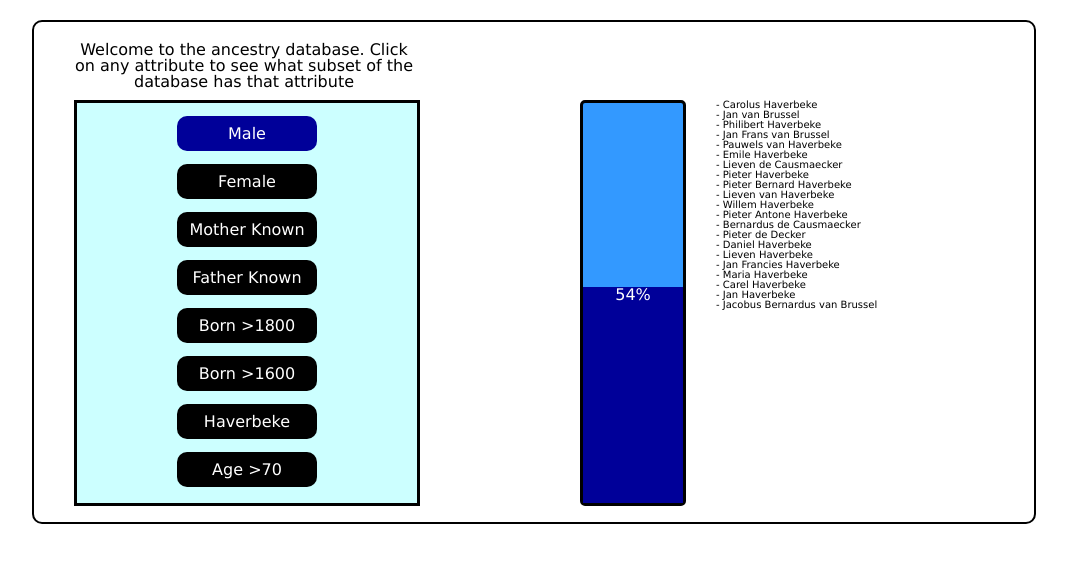
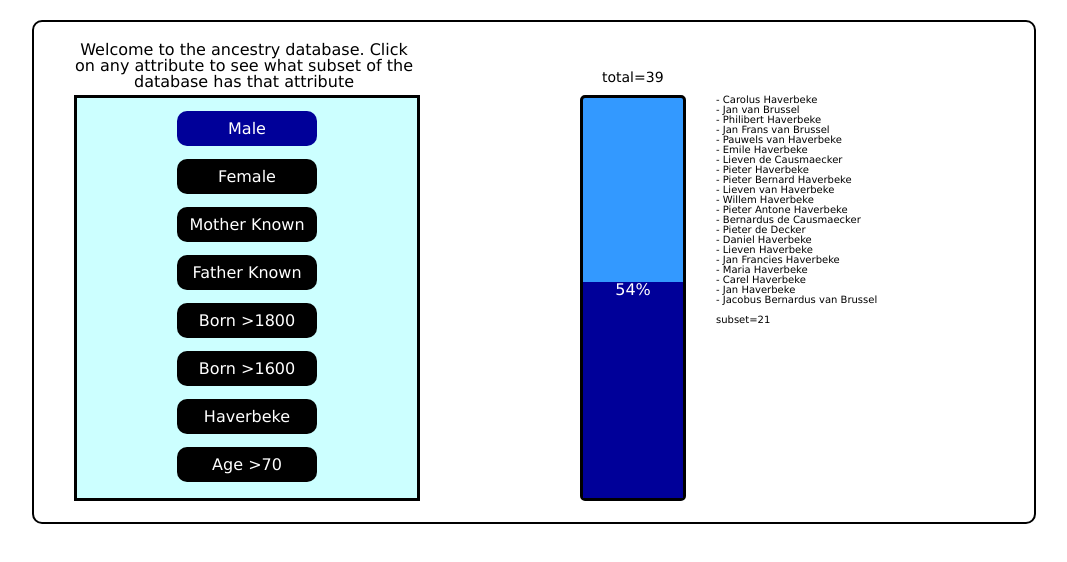
Before and after one commit to zconn08/ancestryFilter, a plain HTML site: page index.html in a window 1280 px wide. Both pictures are taken after a click on the element "Male". Shown: the whole page, without its empty margins (108-1175 px from the left). Drawn offline with nearby package versions, Linux system fonts and the light colour scheme.

Commit message:
Draft v2

```diff
--- a/app.js
+++ b/app.js
@@ -6,7 +6,11 @@ var ancestry = JSON.parse(ANCESTRY_FILE);
 //Defines ancestryCount as the number of people in dataset
 var ancestryCount = ancestry.length;
 
-//Defines myEach as a function to perform a function on each value in the array
+//Initializes variables currentArr and currentPercent
+var currentArr = [];
+var currentPercent;
+
+//Defines myEach to perform a function on each value in the array
 function myEach(arr,f){
   for(var i = 0; i<arr.length;i++){
     f(arr[i]);
@@ -50,19 +54,36 @@ function ageOver70(x){
   return x.died - x.born >= 70;
 }
 
-//Lists out names for people in current Array with dash before each name and a break to separate the names
+//Lists out names for people in current Array with dash before each name and a break to separate the names. Additionally, add a total of the subset at the end.
 function listNames(arr){
   if(arr.length < 1){
     return null;
   }
-  var newArr = ["- ",arr[0].name];
-  for(var i = 1;i<arr.length;i++){
-    if(arr[i] !== undefined){newArr.push("<br> - " + arr[i].name);}
-  }
+  var newArr = [];
+  myEach(arr,function(x){
+    if(x !== undefined){
+      newArr.push("- " + x.name + "<br>");
+    }
+  });
+  newArr.push("<br>subset="+arr.length);
   return newArr.join("");
 }
 
-//Adds names to name column. Calculates percent that subset represetns and then updates percent. Changes height and margin of bars to represent correct portion.
+//When a button is clicked, it empties the percent and name column, changes current button to blue, resets rest of buttons to black and shows bars
+$(".button").click(function(){
+  $("#percent2").empty();
+  $("#nameColumn").empty();
+  $("#totalNum").empty();
+  $(".button").css("background-color","black");
+  $(this).css("background-color","#000099");
+  $("#smallBar").fadeIn(1000);
+  $("#largeBar").show();
+  $("#nameColumn").show();
+  $("#totalNum").append(ancestryCount);
+  $("#total").show();
+});
+
+//Adds names to name column. Calculates percent that subset represents and then updates percent. Changes height and margin of bars to represent correct portion.
 function updateCurrent(){
   $("#nameColumn").html(listNames(currentArr));
   currentPercent = Math.round(currentArr.length / ancestry.length * 100);
@@ -70,21 +91,6 @@ function updateCurrent(){
   $("#smallBar").css("margin-top",(1 - (currentPercent/100))*400 + "px");
   $("#smallBar").css("height",(currentPercent/100) * 400+"px");
 }
-
-//Initializes variables currentArr and currentPercent
-var currentArr = [];
-var currentPercent;
-
-//When a button is clicked, it empties the percent and name column, changes current button to blue, resets rest of buttons to black and shows bars
-$(".button").click(function(){
-  $("#percent2").empty();
-  $("#nameColumn").empty();
-  $(".button").css("background-color","black");
-  $(this).css("background-color","#000099");
-  $("#smallBar").fadeIn(1000);
-  $("#largeBar").show();
-  $("#nameColumn").show();
-});
 
 //filters currentArr based on button clicked and runs update current function
 $("#male").click(function(){
--- a/index.html
+++ b/index.html
@@ -12,6 +12,7 @@
 	<div id="backgroundWrapper">
 		<div id = "instructions">Welcome to the ancestry database. Click on any attribute to see what subset of the database has that attribute
 		</div>
+		<div id = "total">total=<span id="totalNum"></span></div>
 		<div id="buttonWrapper">
 			<div class="button" id="male">Male</div>
 			<div class="button" id="female">Female</div>
--- a/main.css
+++ b/main.css
@@ -6,7 +6,6 @@
 	margin-top: 20px;
 	border-radius: 10px;
 }
-
 #instructions {
 	width: 340px;
 	margin-left: 40px;
@@ -14,18 +13,28 @@
 	font-size: 16px;
 	font-family: verdana;
 	text-align: center;
+	float: left;
 }
-
+#total {
+	float: left;
+	height: 20px;
+	width: 50px;
+	margin-top: 48px;
+	margin-left: 188px;
+	font-family: verdana;
+	font-size: 14px;
+	display: none;
+}
 #buttonWrapper {
+	clear: both;
 	background-color: #CCFFFF;
 	width: 340px;
 	height: 400px;
 	border: 3px solid black;
 	margin-left: 40px;
-	margin-top: 10px;
+	margin-top: 5px;
 	float: left;
 }
-
 .button {
 	height: 20px;
 	width: 140px;
@@ -39,19 +48,17 @@
 	padding-bottom: 5px;
 	font-family: verdana;
 }
-
 .bar {
 	width: 100px;
 	font-family: verdana;
 	font-size: 16px;
 }
-
 #largeBar {
 	float: left;
 	height: 400px;
 	background-color: #3399FF;
 	margin-left: 160px;
-	margin-top: 10px;
+	margin-top: 5px;
 	color: white;
 	text-align: center;
 	border: 3px solid black;
@@ -65,11 +72,10 @@
 	text-align: center;
 	display: none;
 }
-
 #nameColumn {
 	float: left;
 	width: 200px;
-	margin-top: 10px;
+	margin-top: 5px;
 	margin-left: 30px;
 	font-size: 10px;
 	font-family: verdana;
```
